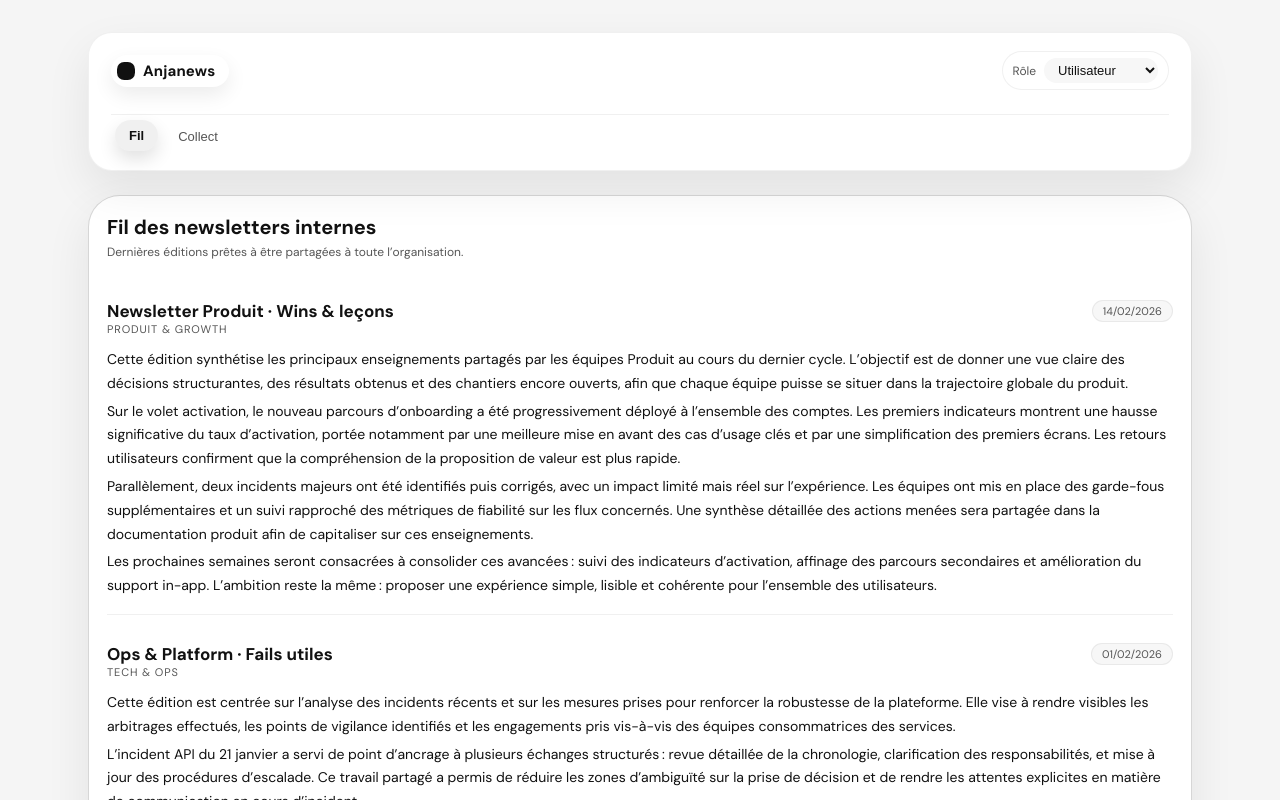
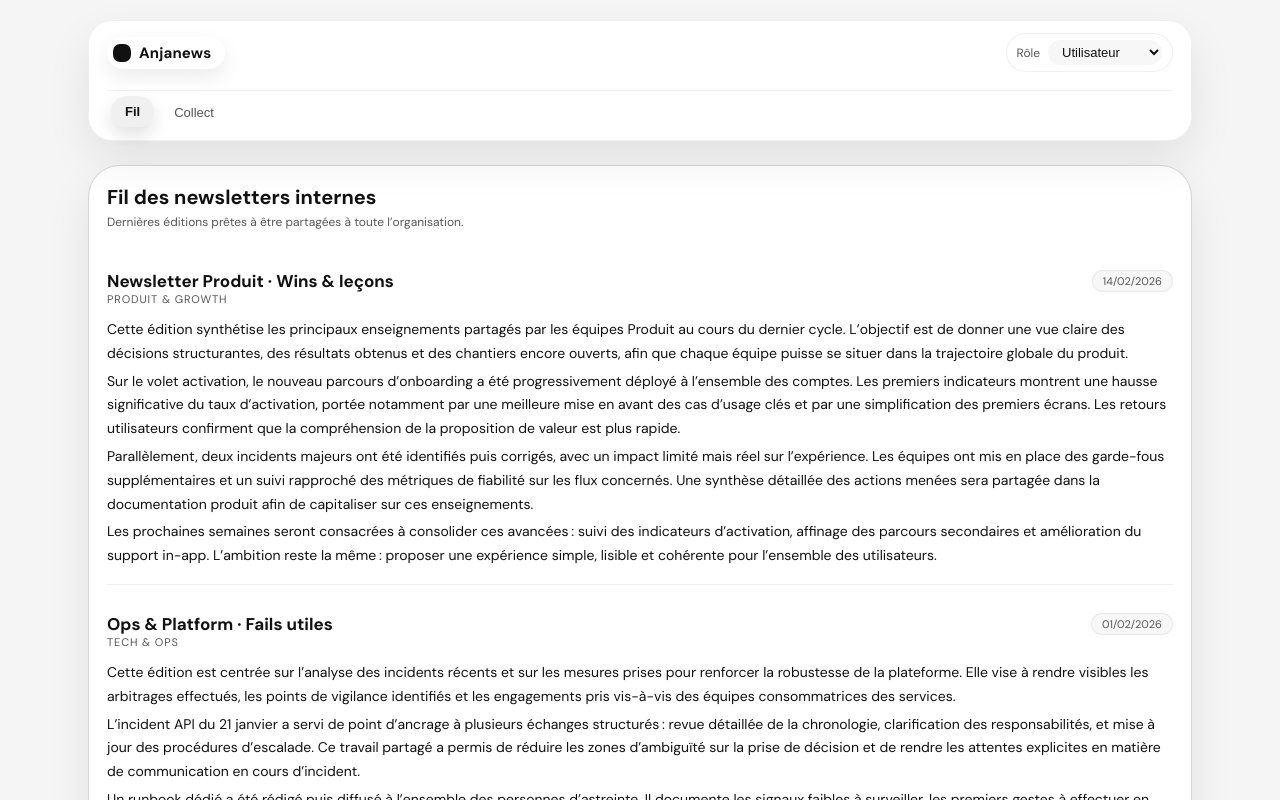
Before and after one commit to agentdouble/Newsletter, a React (Vite) app in the folder frontend/: page /newsletter/fil in a window 1280 px wide. Shown: the top 800 px of the page. Built offline with nearby package versions, Linux system fonts and the light colour scheme.

Commit message:
style(ui): more compact sticky header

```diff
--- a/frontend/src/styles.css
+++ b/frontend/src/styles.css
@@ -44,7 +44,7 @@ body {
   min-height: 100vh;
   max-width: 1120px;
   margin: 0 auto;
-  padding: 28px 16px 44px;
+  padding: 16px 16px 32px;
   display: flex;
   flex-direction: column;
   gap: 16px;
@@ -52,7 +52,7 @@ body {
 
 @media (min-width: 900px) {
   .app-shell {
-    padding: 32px 8px 48px;
+    padding: 20px 8px 40px;
   }
 }
 
@@ -60,15 +60,15 @@ body {
   display: flex;
   flex-direction: column;
   align-items: stretch;
-  padding: 18px 22px;
+  padding: 12px 18px;
   border-radius: var(--radius-xl);
   background: var(--bg-elevated);
   border: 1px solid var(--border-subtle);
   backdrop-filter: blur(18px);
   box-shadow: var(--shadow-soft);
-  gap: 16px;
+  gap: 10px;
   position: sticky;
-  top: 16px;
+  top: 0;
   z-index: 20;
 }
 
```
Also changed, not shown: 1 other file (tests, documents, lock files or other folders).
